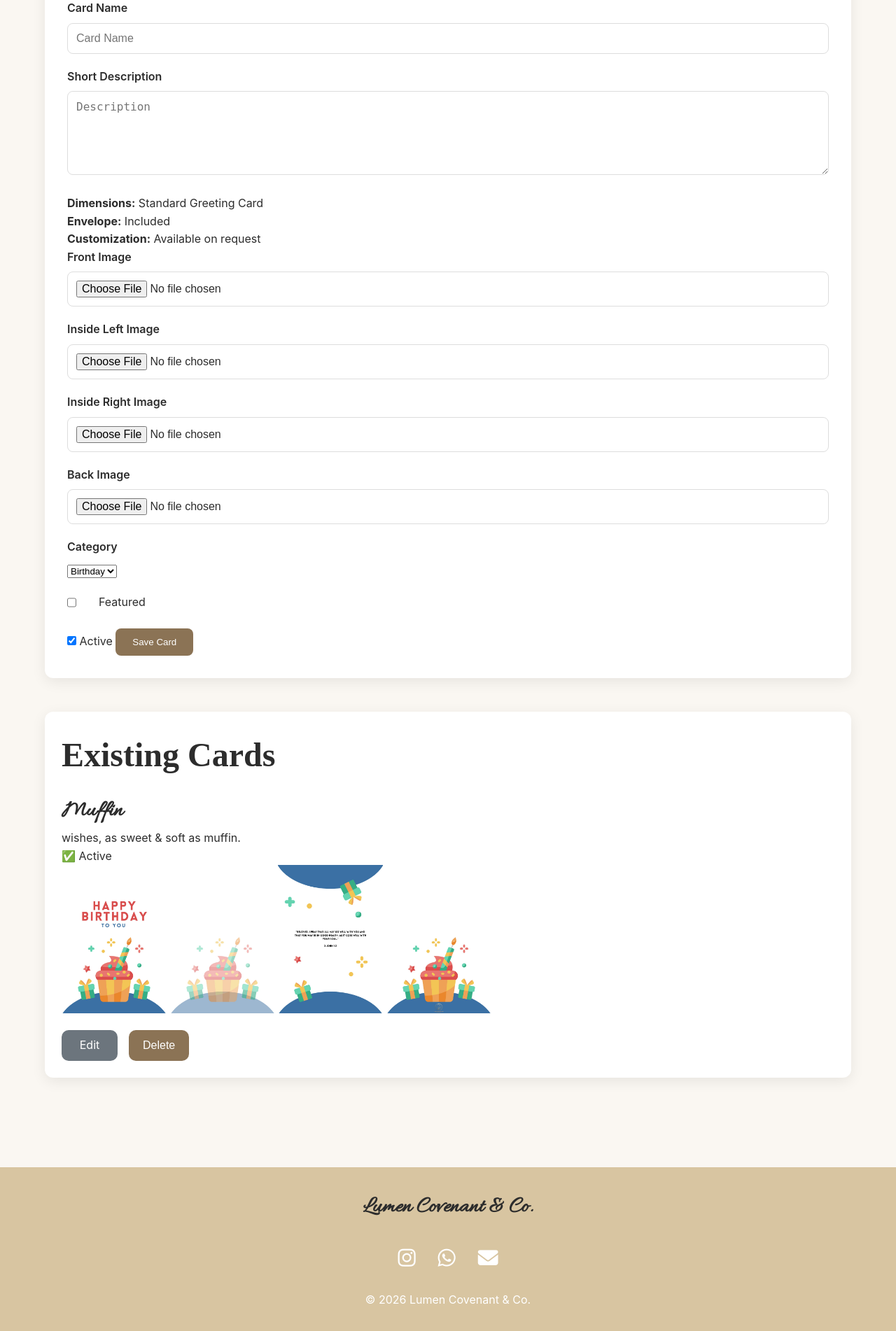
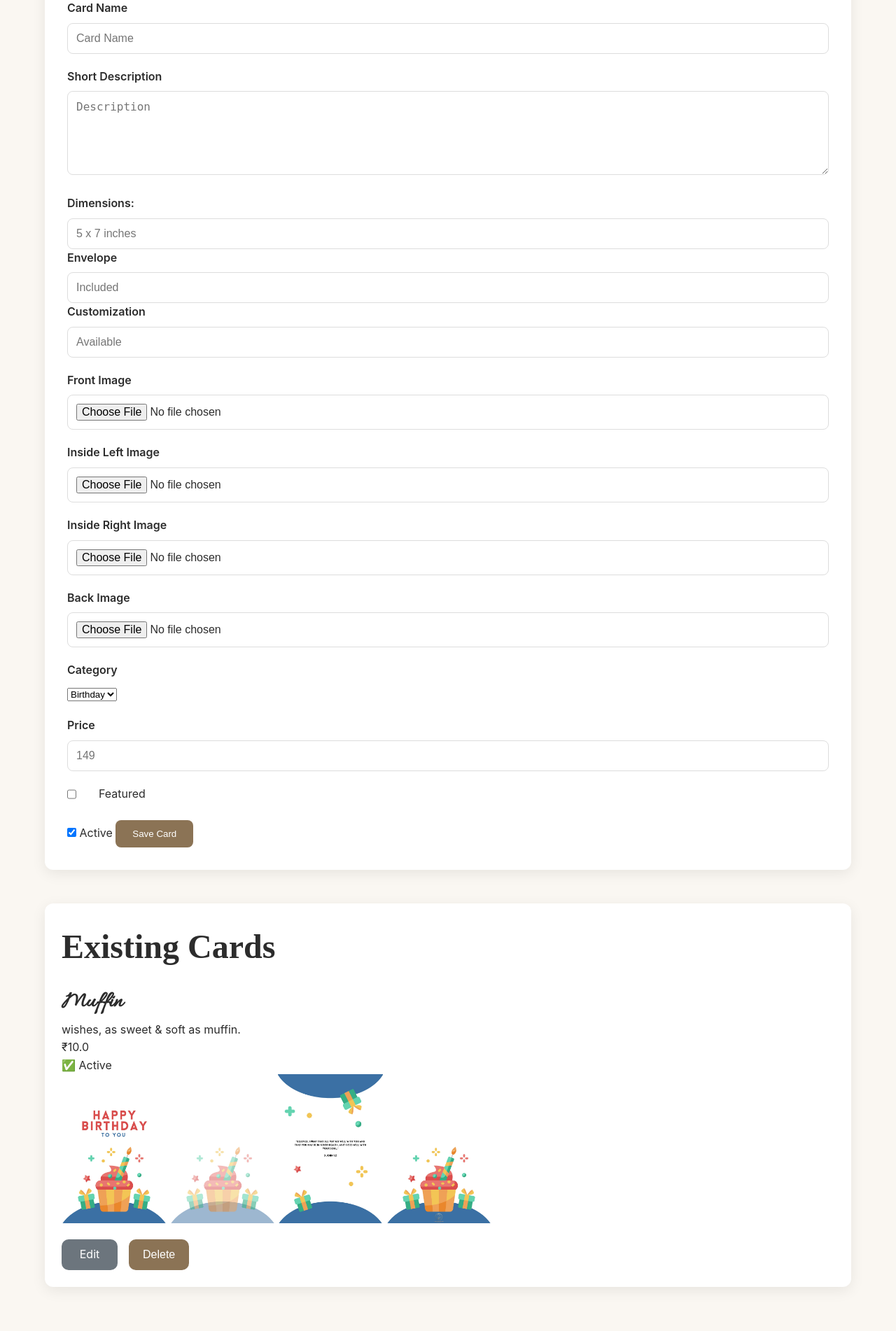
Before and after one commit to PoojaPootula/lumencovenantandco., a Flask app: page /admin/cards in a window 1280 px wide. Shown: the part 470-2372 px from the top of the page at 70% size. Run offline with Flask 3, Linux system fonts and the light colour scheme.

Commit message:
Price, specs included

```diff
--- a/app.py
+++ b/app.py
@@ -81,11 +81,16 @@ def admin_cards():
             description=request.form["description"],
             category=request.form["category"],
 
+            dimensions=request.form["dimensions"],
+            envelope=request.form["envelope"],
+            customization=request.form["customization"],
+
             front_image=front_filename,
             inside_left_image=left_filename,
             inside_right_image=right_filename,
             back_image=back_filename,
 
+            price=request.form["price"] or 0,
             featured="featured" in request.form,
             active="active" in request.form
         )
--- a/models.py
+++ b/models.py
@@ -14,14 +14,17 @@ class Card(db.Model):
     category = db.Column(db.String(50), nullable=False)
     slug = db.Column(db.String(120), unique=True)
     description = db.Column(db.Text)
+    dimensions = db.Column(db.String(100))
+    envelope = db.Column(db.String(50))
+    customization = db.Column(db.String(50))
 
     front_image = db.Column(db.String(255))
     inside_left_image = db.Column(db.String(255))
     inside_right_image = db.Column(db.String(255))
     back_image = db.Column(db.String(255))
 
+    price = db.Column(db.Float, default=0)
     featured = db.Column(db.Boolean, default=False)
-
     active = db.Column(db.Boolean, default=True)
 
     created_at = db.Column(
--- a/static/css/style.css
+++ b/static/css/style.css
@@ -378,6 +378,25 @@ section {
     height: 280px;
     object-fit: cover;
     border-radius: 16px;
+}
+.empty-collection {
+    text-align: center;
+
+    padding: 4rem 2rem;
+
+    background: rgba(255,255,255,.6);
+
+    border-radius: 24px;
+
+    margin: 3rem auto;
+}
+
+.empty-collection h2 {
+    color: var(--gold);
+}
+
+.empty-collection p {
+    color: var(--taupe);
 }
 
 .collection-banner {
--- a/templates/admin/cards.html
+++ b/templates/admin/cards.html
@@ -18,10 +18,15 @@
                 <label>Short Description</label>
                 <textarea name="description" placeholder="Description"></textarea>
             </div>
-            <div class="card-specs">
-                <p><strong>Dimensions:</strong> Standard Greeting Card</p>
-                <p><strong>Envelope:</strong> Included</p>
-                <p><strong>Customization:</strong> Available on request</p>
+            <div class="form-group">
+                <label>Dimensions:</label>
+                <input type="text" name="dimensions" placeholder="5 x 7 inches">
+
+                <label>Envelope</label>
+                <input type="text" name="envelope" placeholder="Included">
+
+                <label>Customization</label>
+                <input type="text" name="customization" placeholder="Available">
             </div>
             <div class="form-group">
                 <label>Front Image</label>
@@ -50,6 +55,10 @@
                     {% endfor %}
                 </select>
             </div>
+            <div class="form-group">
+                <label>Price</label>
+                <input type="number" step="0.01" name="price" placeholder="149">
+            </div>
 
             <div class="checkbox-group">
                 <input type="checkbox" name="featured">
@@ -77,6 +86,7 @@
 
             <h3>{{ card.name }}</h3>
             <p>{{ card.description }}</p>
+            <p> ₹{{ card.price }} </p>
 
             <div class="badges">
                 {% if card.featured %} ⭐ Featured {% endif %}
```
Also changed, not shown: templates/collection.html (+41 -31 lines), instance/lumen.db.
